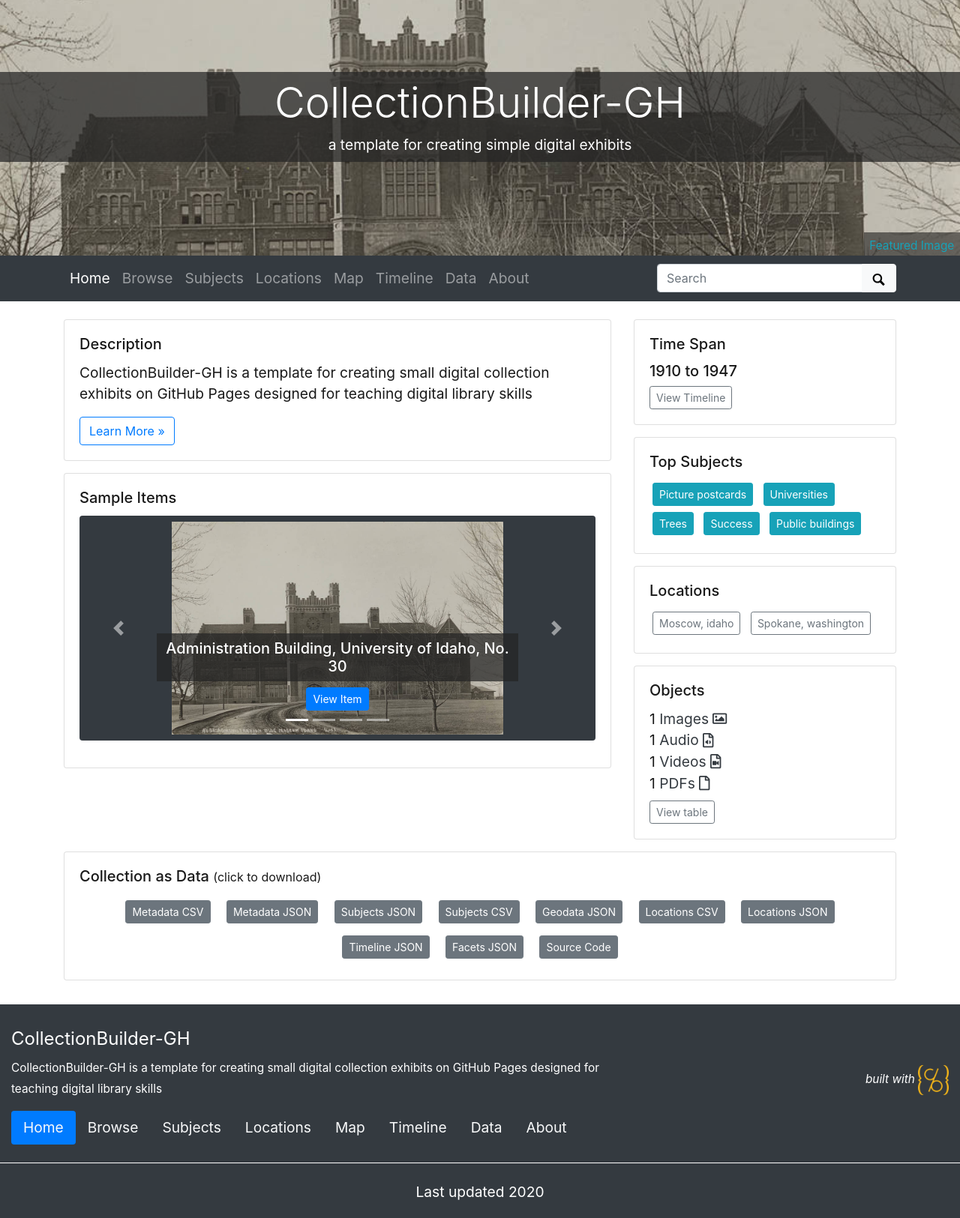
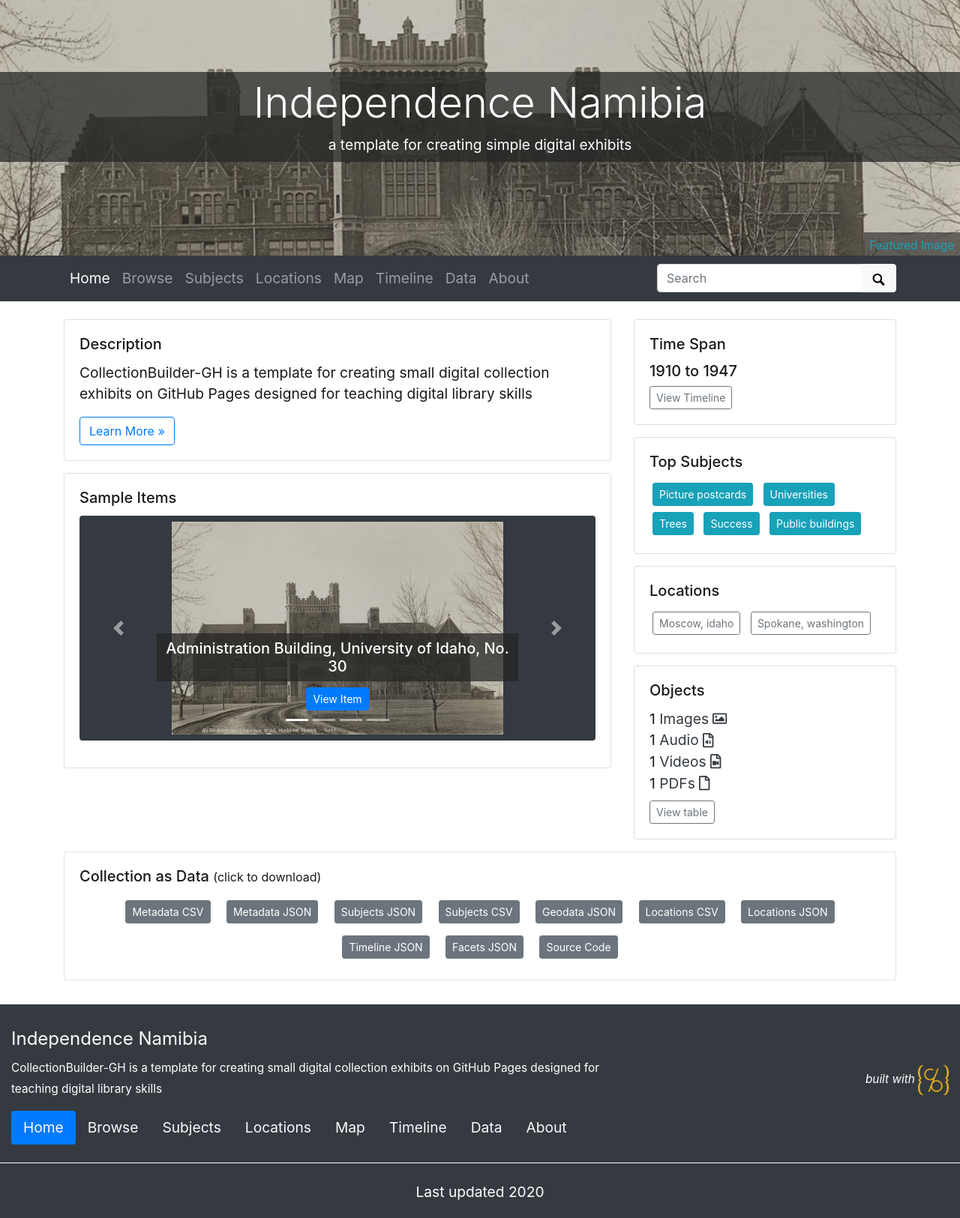
Before and after one commit to evanwill/independence-namibia-1, a Jekyll site: the page built from index.md, in a window 1280 px wide. Shown: the whole page at 75% size. Built offline with Jekyll 4.4.1, drawn with Linux system fonts in a browser that asks for light colours.

Commit message:
Update _config.yml

```diff
--- a/_config.yml
+++ b/_config.yml
@@ -8,9 +8,9 @@
 # URL VARIABLES
 #
 # url is your gh-pages base, following the pattern: username.github.io
-url: https://collectionbuilder.github.io
+url: https://etanus11.github.io
 # baseurl is your github repository's name prefixed with a /
-baseurl: /collectionbuilder-gh
+baseurl: /independence-namibia
 # location of code, the full url to your github repository
 source-code: https://github.com/CollectionBuilder/collectionbuilder-gh
 
@@ -18,7 +18,7 @@
 # SITE SETTINGS
 #
 # title of site appears in banner
-title: CollectionBuilder-GH
+title: Independence Namibia
 # tagline, a short phrase that will appear throughout the site in the top banner
 tagline: a template for creating simple digital exhibits
 # description appears in meta tags and other locations
```
